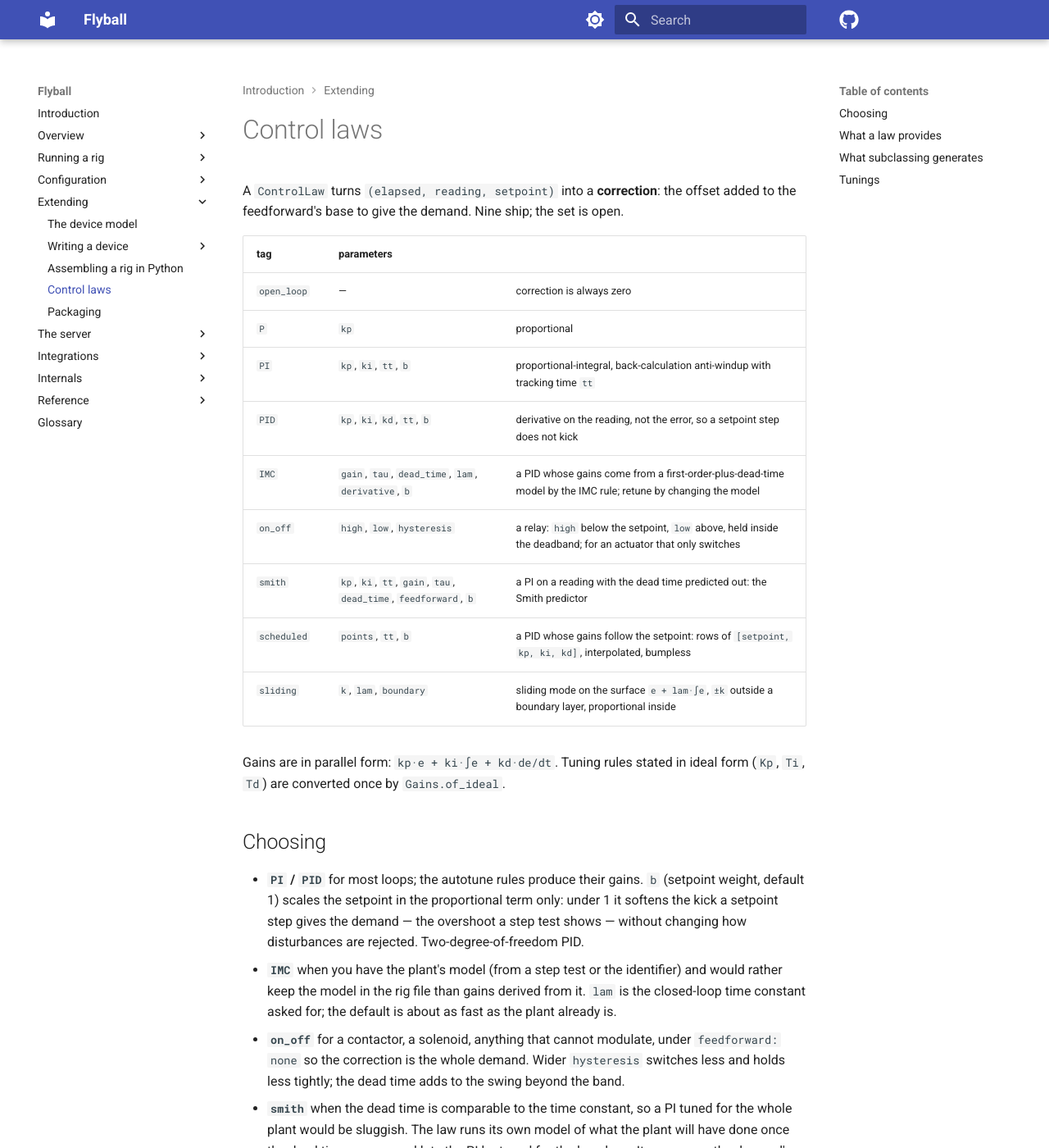
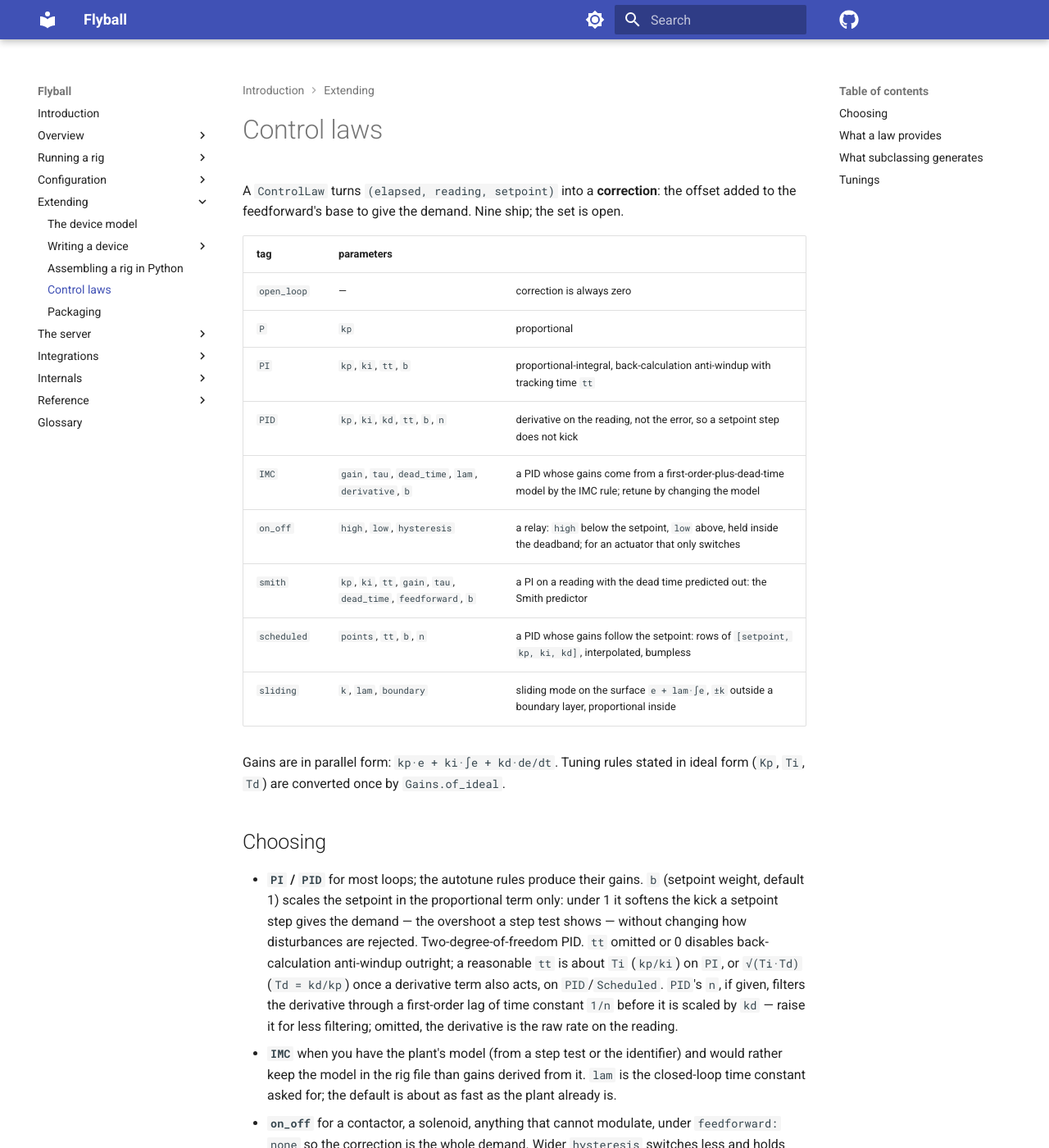
Before and after one commit to bengineer42/flyball, an MkDocs documentation site: the page built from book/src/3-extending/laws.md, in a window 1280 px wide and 1400 px high. Shown: the whole window at 82% size. Built offline with MkDocs 1.6.1 and Material for MkDocs 9.7.7, drawn with Linux system fonts in a browser that asks for light colours; comment, search, counter and statistics services are not loaded; the version menu is left out.

Commit message:
book: document tt=0 disabling anti-windup and PID's derivative filter n
ENG-08: tt omitted or 0 disables back-calculation anti-windup on PI, PID,
Scheduled and smith outright; recommend tt ~= Ti (kp/ki), or sqrt(Ti*Td)
once a derivative term also acts. Also documents ENG-12's Smith behaviour
(the internal model is driven by last_applied when given) and ENG-13's PID
derivative filter n (first-order lag of time constant 1/n; None leaves the
derivative unfiltered).

Both books build strict (humidity's book is not in this worktree).

```diff
--- a/book/src/3-extending/laws.md
+++ b/book/src/3-extending/laws.md
@@ -9,11 +9,11 @@ the set is open.
 | `open_loop` | — | correction is always zero |
 | `P` | `kp` | proportional |
 | `PI` | `kp`, `ki`, `tt`, `b` | proportional-integral, back-calculation anti-windup with tracking time `tt` |
-| `PID` | `kp`, `ki`, `kd`, `tt`, `b` | derivative on the reading, not the error, so a setpoint step does not kick |
+| `PID` | `kp`, `ki`, `kd`, `tt`, `b`, `n` | derivative on the reading, not the error, so a setpoint step does not kick |
 | `IMC` | `gain`, `tau`, `dead_time`, `lam`, `derivative`, `b` | a PID whose gains come from a first-order-plus-dead-time model by the IMC rule; retune by changing the model |
 | `on_off` | `high`, `low`, `hysteresis` | a relay: `high` below the setpoint, `low` above, held inside the deadband; for an actuator that only switches |
 | `smith` | `kp`, `ki`, `tt`, `gain`, `tau`, `dead_time`, `feedforward`, `b` | a PI on a reading with the dead time predicted out: the Smith predictor |
-| `scheduled` | `points`, `tt`, `b` | a PID whose gains follow the setpoint: rows of `[setpoint, kp, ki, kd]`, interpolated, bumpless |
+| `scheduled` | `points`, `tt`, `b`, `n` | a PID whose gains follow the setpoint: rows of `[setpoint, kp, ki, kd]`, interpolated, bumpless |
 | `sliding` | `k`, `lam`, `boundary` | sliding mode on the surface `e + lam·∫e`, `±k` outside a boundary layer, proportional inside |
 
 Gains are in parallel form: `kp·e + ki·∫e + kd·de/dt`. Tuning rules stated in
@@ -25,7 +25,13 @@ ideal form (`Kp`, `Ti`, `Td`) are converted once by `Gains.of_ideal`.
   `b` (setpoint weight, default 1) scales the setpoint in the proportional
   term only: under 1 it softens the kick a setpoint step gives the demand —
   the overshoot a step test shows — without changing how disturbances are
-  rejected. Two-degree-of-freedom PID.
+  rejected. Two-degree-of-freedom PID. `tt` omitted or 0 disables
+  back-calculation anti-windup outright; a reasonable `tt` is about `Ti`
+  (`kp/ki`) on `PI`, or `√(Ti·Td)` (`Td = kd/kp`) once a derivative term
+  also acts, on `PID`/`Scheduled`. `PID`'s `n`, if given, filters the
+  derivative through a first-order lag of time constant `1/n` before it is
+  scaled by `kd` — raise it for less filtering; omitted, the derivative is
+  the raw rate on the reading.
 - **`IMC`** when you have the plant's model (from a step test or the
   identifier) and would rather keep the model in the rig file than gains
   derived from it. `lam` is the closed-loop time constant asked for; the
```
Also changed, not shown: book/src/2-config/controllers.md (+1 -1 lines), book/src/6-internals/controller.md (+9 -1 lines).
